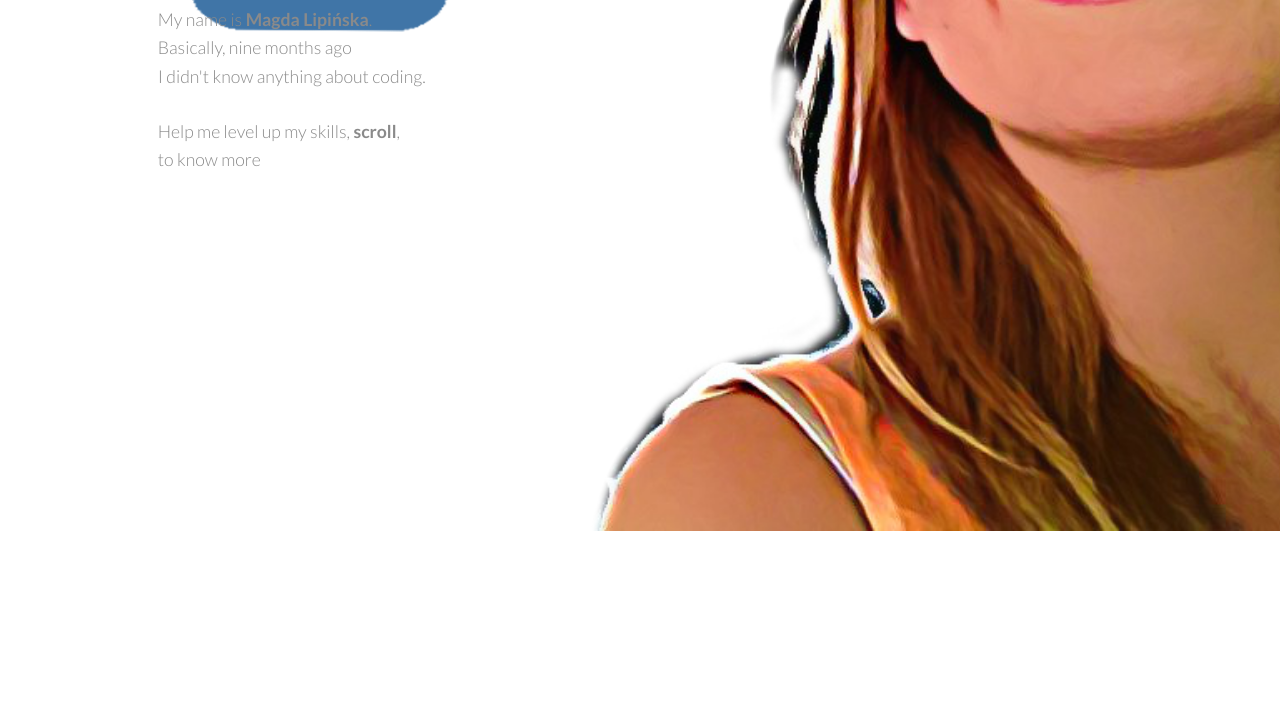
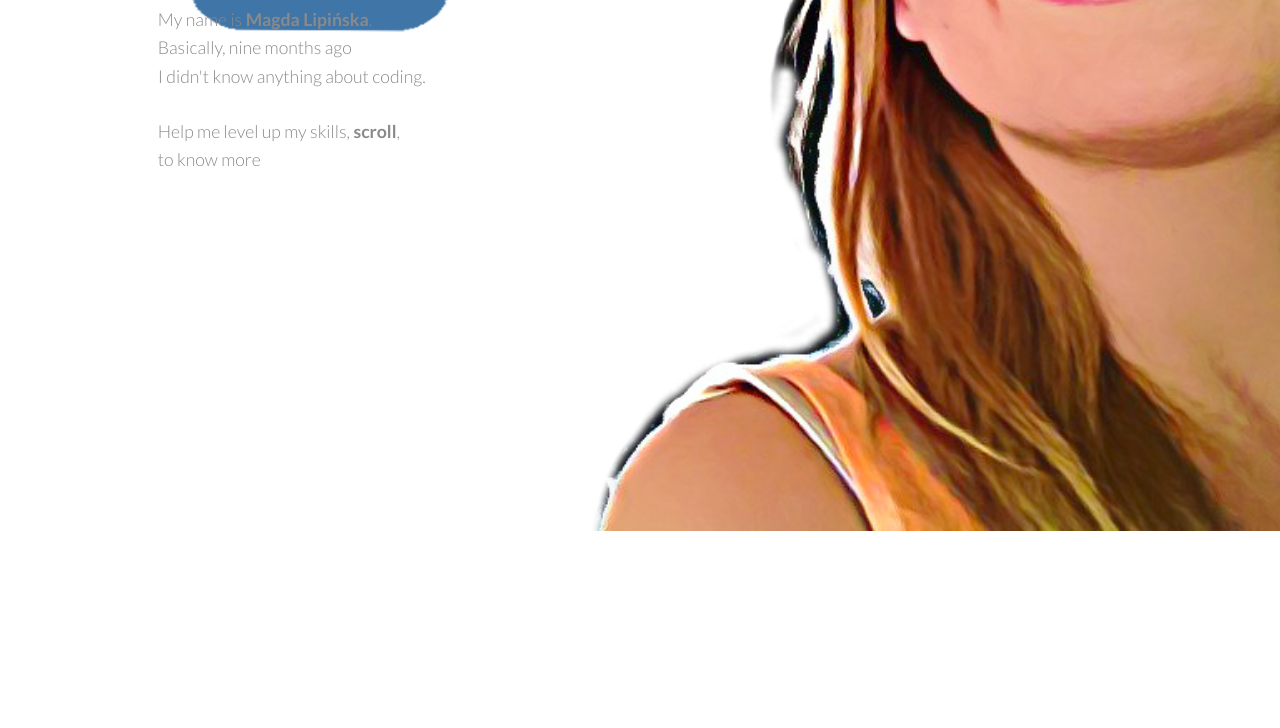
Before and after one commit to lipenco/fund.lipen.co, a plain HTML site: page index.html in a window 1280 px wide. Shown: the part 269-997 px from the top of the page. Drawn offline with nearby package versions, Linux system fonts and the light colour scheme; a script that the page names is missing; a web font is replaced by a local one.

Commit message:
photo test2

```diff
--- a/index.html
+++ b/index.html
@@ -16,7 +16,7 @@
 
 </head>
 <body>
- <img id="image-me" src="images/ja4.png">
+ <img id="image-me" src="images/ja5.png">
 
 
   <div class="elements censor clothes"
```
Also changed, not shown: images/ja5.png (added).
